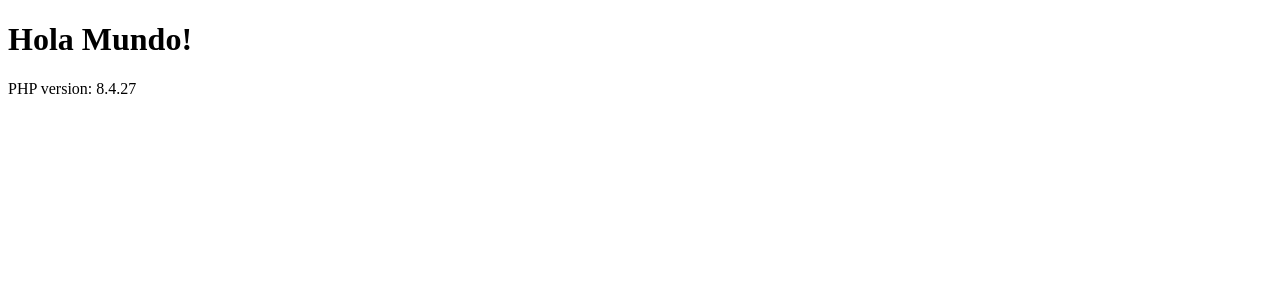
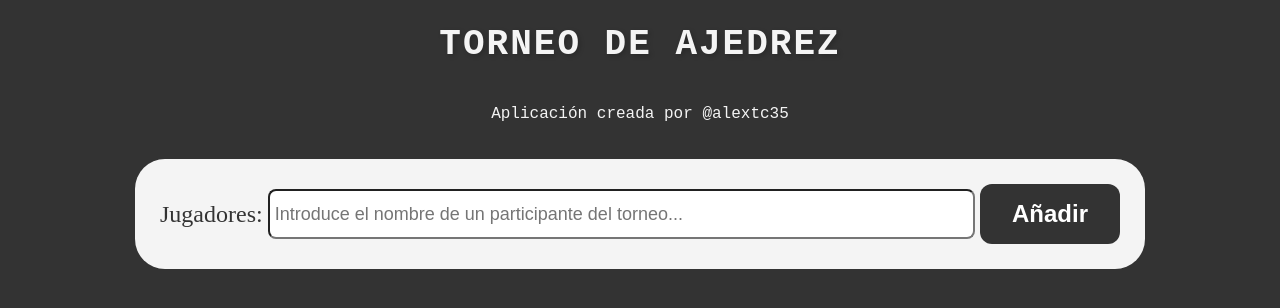
Before and after one commit to Alextc35/chess-tournament, a PHP site: page / in a window 1280 px wide. Shown: the top 308 px of the page. Run offline with PHP 8.4, Linux system fonts and the light colour scheme.

Commit message:
adición de título y prompt para añadir jugadores estilado

```diff
--- a/src/index.php
+++ b/src/index.php
@@ -3,13 +3,23 @@
 <head>
     <meta charset="UTF-8">
     <meta name="viewport" content="width=device-width, initial-scale=1.0">
-    <title>Torneos de Ajedrez</title>
+    <title>Torneo de Ajedrez</title>
     <link rel="stylesheet" href="style.css">
 </head>
 <body>
-    <h1>Hola Mundo!</h1>
-    <?php
-        echo "PHP version: " . PHP_VERSION;
-    ?>
+
+    <div class="aplicacion">
+        <header class="header">
+            <h1 class="header-title">Torneo de Ajedrez</h1>
+            <p class="header-author">Aplicación creada por @alextc35</p>
+        </header>
+        <div class="add-players">
+            <form action="" method="POST" class="form">
+                <label for="addPlayer" class="form-label">Jugadores:</label>
+                <input type="text" name="addPlayer" id="addPlayer" placeholder="Introduce el nombre de un participante del torneo..."/>
+                <button type="submit" id="button-addPlayer">Añadir</button>
+            </form>
+        </div>
+    </div>
 </body>
 </html>
--- a/src/style.css
+++ b/src/style.css
@@ -0,0 +1,83 @@
+body {
+    background-color: #333;
+    color: #F4F4F4;
+    font-family: 'Courier New', Courier, monospace;
+    margin: 0;
+    padding: 0;
+}
+
+.aplicacion {
+    background-color: initial;
+    width: 100%;
+    height: 100%;
+    display: flex;
+    flex-direction: column;
+    justify-content: center;
+    align-items: center;
+    margin: 0 auto;
+    gap: 20px;
+}
+
+.header {
+    display: flex;
+    flex-direction: column;
+    align-items: center;
+}
+
+.header-title {
+    font-size: 36px;
+    font-weight: 700;
+    text-transform: uppercase;
+    letter-spacing: 2px;
+    text-shadow: 2px 2px 5px rgba(0, 0, 0, 0.2);
+}
+
+.add-players {
+    background-color: #F4F4F4;
+    border-radius: 30px;
+    color: #333;
+    display: flex;
+    font-family: 'Times New Roman', Times, serif;
+    font-size: 24px;
+    padding: 25px;
+    width: 75%;
+}
+
+.form {
+    display: flex;
+    width: 100%;
+    justify-content:space-evenly;
+}
+
+.form-label {
+    display: flex;
+    justify-content: center;
+    align-items: center;
+}
+
+#addPlayer {
+    border-radius: 8px;
+    padding: 5px;
+    font-size: 18px;
+    width: 75%;
+    margin: 5px;
+}
+
+#button-addPlayer {
+    background: #333;
+    cursor: pointer;
+    border: none;
+    padding: 16px 32px;
+    color: #FFF;
+    font-size: 24px;
+    font-weight: bold;
+    position: relative;
+    border-radius: 12px;
+    transition: all 0.3s ease;
+}
+
+#button-addPlayer:hover {
+    transform: scale(1.05);
+    background: black;
+    color: #F4F4F4;
+}
```
